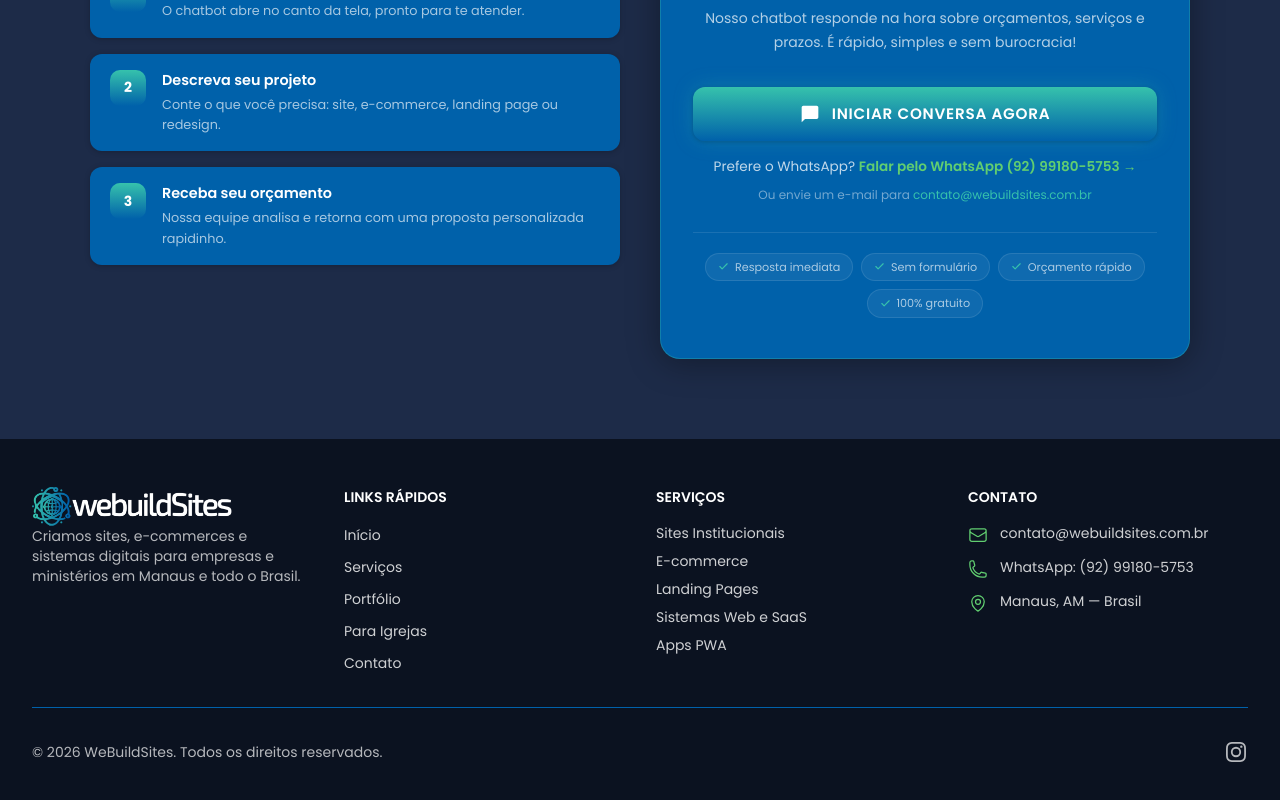
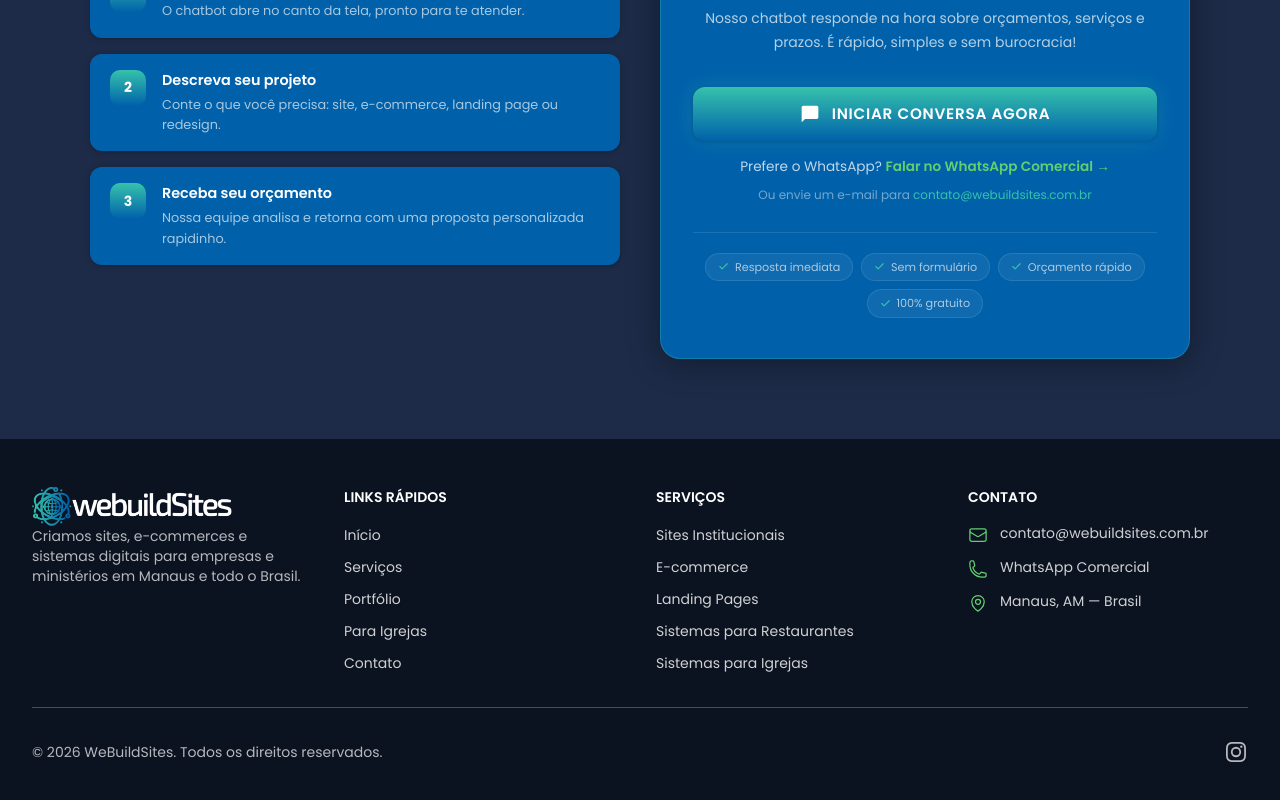
Before and after one commit to helenilsoon/webuildsites, a Next.js app: page / in a window 1280 px wide. Shown: the part 5659-6459 px from the top of the page. Built offline with nearby package versions, Linux system fonts and the light colour scheme; no server answers; the database is empty.

Commit message:
refactor(whatsapp): substituir links diretos de wa.me por componente protegido WhatsAppCTA

```diff
--- a/app/components/ContactForm.tsx
+++ b/app/components/ContactForm.tsx
@@ -1,4 +1,6 @@
-"use client";
+'use client';
+
+import { openWhatsApp } from "@/lib/whatsapp";
 
 const steps = [
   {
@@ -195,15 +197,13 @@ export default function ContatoSection() {
               {/* WhatsApp secundário */}
               <p style={{ fontSize: "0.85rem", color: "rgba(255,255,255,0.75)", marginBottom: "0.5rem" }}>
                 Prefere o WhatsApp?{" "}
-                <a
-                  href="https://wa.me/5592991805753?text=Ol%C3%A1!%20Vim%20pelo%20site%20e%20gostaria%20de%20um%20or%C3%A7amento."
-                  target="_blank"
-                  rel="noopener noreferrer"
-                  aria-label="Abrir conversa no WhatsApp (92) 99180-5753"
-                  style={{ color: "#61ce70", textDecoration: "none", fontWeight: 600 }}
+                <button
+                  type="button"
+                  onClick={() => openWhatsApp('Olá! Vim pelo site e gostaria de um orçamento.')}
+                  style={{ color: "#61ce70", textDecoration: "none", fontWeight: 600, background: "none", border: "none", cursor: "pointer", padding: 0 }}
                 >
-                  Falar pelo WhatsApp (92) 99180-5753 →
-                </a>
+                  Falar no WhatsApp Comercial →
+                </button>
               </p>
 
               <p style={{ fontSize: "0.75rem", color: "rgba(255,255,255,0.45)" }}>
--- a/app/components/Footer.tsx
+++ b/app/components/Footer.tsx
@@ -1,6 +1,9 @@
+'use client';
+
 import Link from 'next/link';
 import { EnvelopeIcon, MapPinIcon, PhoneIcon } from '@heroicons/react/24/outline';
 import Logo from './Logo';
+import { openWhatsApp } from '@/lib/whatsapp';
 
 export default function Footer() {
   return (
@@ -56,11 +59,31 @@ export default function Footer() {
               Serviços
             </h4>
             <ul className="space-y-2">
-              <li className="text-sm">Sites Institucionais</li>
-              <li className="text-sm">E-commerce</li>
-              <li className="text-sm">Landing Pages</li>
-              <li className="text-sm">Sistemas Web e SaaS</li>
-              <li className="text-sm">Apps PWA</li>
+              <li>
+                <Link href="/criacao-de-sites-manaus" className="text-sm hover:text-[#36c2ac] transition-colors">
+                  Sites Institucionais
+                </Link>
+              </li>
+              <li>
+                <Link href="/loja-virtual-ecommerce" className="text-sm hover:text-[#36c2ac] transition-colors">
+                  E-commerce
+                </Link>
+              </li>
+              <li>
+                <Link href="/landing-page-profissional" className="text-sm hover:text-[#36c2ac] transition-colors">
+                  Landing Pages
+                </Link>
+              </li>
+              <li>
+                <Link href="/sistema-para-restaurantes" className="text-sm hover:text-[#36c2ac] transition-colors">
+                  Sistemas para Restaurantes
+                </Link>
+              </li>
+              <li>
+                <Link href="/igrejas" className="text-sm hover:text-[#36c2ac] transition-colors">
+                  Sistemas para Igrejas
+                </Link>
+              </li>
             </ul>
           </div>
 
@@ -81,15 +104,13 @@ export default function Footer() {
               </li>
               <li className="flex items-start gap-3">
                 <PhoneIcon className="w-5 h-5 text-[#61ce70] flex-shrink-0 mt-0.5" />
-                <a
-                  href="https://wa.me/5592991805753?text=Ol%C3%A1!%20Vim%20pelo%20site%20e%20gostaria%20de%20um%20or%C3%A7amento."
-                  target="_blank"
-                  rel="noopener noreferrer"
-                  aria-label="Falar pelo WhatsApp (92) 99180-5753"
-                  className="text-sm hover:text-[#61ce70] transition-colors"
+                <button
+                  type="button"
+                  onClick={() => openWhatsApp('Olá! Vim pelo site e gostaria de um orçamento.')}
+                  className="text-sm hover:text-[#61ce70] transition-colors text-left bg-transparent border-0 p-0 cursor-pointer text-white/80"
                 >
-                  WhatsApp: (92) 99180-5753
-                </a>
+                  WhatsApp Comercial
+                </button>
               </li>
               <li className="flex items-start gap-3">
                 <MapPinIcon className="w-5 h-5 text-[#61ce70] flex-shrink-0 mt-0.5" />
--- a/app/criacao-de-sites-manaus/page.tsx
+++ b/app/criacao-de-sites-manaus/page.tsx
@@ -10,6 +10,7 @@ import {
 } from '@heroicons/react/24/outline';
 import Header from '../components/Header';
 import Footer from '../components/Footer';
+import WhatsAppCTA from '../components/WhatsAppCTA';
 
 export const metadata: Metadata = {
   title: 'Criação de Sites em Manaus | Estúdio Digital Especializado',
@@ -91,16 +92,14 @@ export default function CriacaoDeSitesManausPage() {
                 Transforme sua presença digital com sites ultra-rápidos, visual de alto impacto e assistente virtual de IA. Conquiste clientes em Manaus e todo o Brasil.
               </p>
               <div className="flex flex-col sm:flex-row gap-4 justify-center">
-                <a
-                  href="https://wa.me/5592991805753?text=Ol%C3%A1!%20Gostaria%20de%20um%20or%C3%A7amento%20para%20criar%20um%20site%20em%20Manaus."
-                  target="_blank"
-                  rel="noopener noreferrer"
-                  className="btn-primary inline-flex items-center justify-center gap-2 text-base py-3.5 px-8"
-                  aria-label="Falar pelo WhatsApp com consultor em Manaus"
+                <WhatsAppCTA
+                  message="Olá! Gostaria de um orçamento para criar um site em Manaus."
+                  className="btn-primary inline-flex items-center justify-center gap-2 text-base py-3.5 px-8 cursor-pointer"
+                  ariaLabel="Falar pelo WhatsApp com consultor em Manaus"
                 >
                   <ChatBubbleLeftRightIcon className="w-5 h-5" />
                   Solicitar Orçamento no WhatsApp
-                </a>
+                </WhatsAppCTA>
                 <Link
                   href="/#portfolio"
                   className="btn-outline inline-flex items-center justify-center gap-2 text-base py-3.5 px-8"
@@ -201,14 +200,13 @@ export default function CriacaoDeSitesManausPage() {
             <p className="text-lg text-white/80 max-w-2xl mx-auto mb-8">
               Fale diretamente com nossa equipe em Manaus e receba uma proposta em minutos.
             </p>
-            <a
-              href="https://wa.me/5592991805753?text=Ol%C3%A1!%20Vim%20pela%20p%C3%A1gina%20de%20Manaus%20e%20quero%20um%20or%C3%A7amento."
-              target="_blank"
-              rel="noopener noreferrer"
-              className="btn-primary inline-flex items-center gap-2 text-lg py-4 px-10"
+            <WhatsAppCTA
+              message="Olá! Vim pela página de Manaus e quero um orçamento."
+              className="btn-primary inline-flex items-center gap-2 text-lg py-4 px-10 cursor-pointer"
+              ariaLabel="Falar no WhatsApp comercial em Manaus"
             >
-              Falar no WhatsApp (92) 99180-5753
-            </a>
+              Falar no WhatsApp Comercial
+            </WhatsAppCTA>
           </div>
         </section>
 
--- a/app/igrejas/page.tsx
+++ b/app/igrejas/page.tsx
@@ -3,6 +3,7 @@ import Link from 'next/link';
 import { ArrowTopRightOnSquareIcon, CheckCircleIcon } from '@heroicons/react/24/outline';
 import Header from '../components/Header';
 import Footer from '../components/Footer';
+import WhatsAppCTA from '../components/WhatsAppCTA';
 
 export const metadata: Metadata = {
   title: 'Tecnologia para Igrejas e Ministérios | WeBuildSites',
@@ -85,15 +86,13 @@ export default function IgrejasPage() {
                 pastoral completo.
               </p>
               <div className="flex flex-col sm:flex-row gap-4 justify-center">
-                <a
-                  href="https://wa.me/5592991805753?text=Ol%C3%A1!%20Gostaria%20de%20saber%20mais%20sobre%20tecnologia%20para%20igrejas."
-                  target="_blank"
-                  rel="noopener noreferrer"
-                  className="btn-primary inline-flex items-center justify-center gap-2"
-                  aria-label="Falar pelo WhatsApp"
+                <WhatsAppCTA
+                  message="Olá! Gostaria de saber mais sobre tecnologia para igrejas."
+                  className="btn-primary inline-flex items-center justify-center gap-2 cursor-pointer"
+                  ariaLabel="Falar no WhatsApp comercial sobre igrejas"
                 >
-                  Falar pelo WhatsApp
-                </a>
+                  Falar no WhatsApp Comercial
+                </WhatsAppCTA>
                 <Link
                   href="#portfolio-igrejas"
                   className="btn-outline inline-flex items-center justify-center gap-2"
@@ -193,15 +192,13 @@ export default function IgrejasPage() {
                 Atendimento direto, sem burocracia. Conte o que sua igreja
                 precisa e montamos uma proposta.
               </p>
-              <a
-                href="https://wa.me/5592991805753?text=Ol%C3%A1!%20Gostaria%20de%20uma%20proposta%20de%20tecnologia%20para%20minha%20igreja."
-                target="_blank"
-                rel="noopener noreferrer"
-                className="btn-primary inline-flex items-center justify-center gap-2"
-                aria-label="Falar pelo WhatsApp para solicitar orçamento"
+              <WhatsAppCTA
+                message="Olá! Gostaria de uma proposta de tecnologia para minha igreja."
+                className="btn-primary inline-flex items-center justify-center gap-2 cursor-pointer"
+                ariaLabel="Falar no WhatsApp comercial para solicitar proposta para igreja"
               >
-                Falar pelo WhatsApp
-              </a>
+                Falar no WhatsApp Comercial
+              </WhatsAppCTA>
             </div>
           </div>
         </section>
--- a/app/landing-page-profissional/page.tsx
+++ b/app/landing-page-profissional/page.tsx
@@ -9,6 +9,7 @@ import {
 } from '@heroicons/react/24/outline';
 import Header from '../components/Header';
 import Footer from '../components/Footer';
+import WhatsAppCTA from '../components/WhatsAppCTA';
 
 export const metadata: Metadata = {
   title: 'Criação de Landing Page Profissional para Anúncios | WeBuildSites',
@@ -85,16 +86,14 @@ export default function LandingPageProfissionalPage() {
                 Pare de rasgar dinheiro com anúncios enviando tráfego para páginas lentas. Desenvolvemos landing pages ultra-rápidas e otimizadas para transformar cliques em leads e vendas.
               </p>
               <div className="flex flex-col sm:flex-row gap-4 justify-center">
-                <a
-                  href="https://wa.me/5592991805753?text=Ol%C3%A1!%20Preciso%20de%20uma%20Landing%20Page%20profissional%20para%20meus%20an%C3%BAncios."
-                  target="_blank"
-                  rel="noopener noreferrer"
-                  className="btn-primary inline-flex items-center justify-center gap-2 text-base py-3.5 px-8"
-                  aria-label="Solicitar Landing Page no WhatsApp"
+                <WhatsAppCTA
+                  message="Olá! Preciso de uma Landing Page profissional para meus anúncios."
+                  className="btn-primary inline-flex items-center justify-center gap-2 text-base py-3.5 px-8 cursor-pointer"
+                  ariaLabel="Solicitar Landing Page no WhatsApp"
                 >
                   <ChatBubbleLeftRightIcon className="w-5 h-5" />
                   Criar Minha Landing Page
-                </a>
+                </WhatsAppCTA>
                 <Link
                   href="/#portfolio"
                   className="btn-outline inline-flex items-center justify-center gap-2 text-base py-3.5 px-8"
@@ -191,14 +190,13 @@ export default function LandingPageProfissionalPage() {
             <p className="text-lg text-white/80 max-w-2xl mx-auto mb-8">
               Fale conosco agora no WhatsApp e receba uma proposta sob medida para sua campanha.
             </p>
-            <a
-              href="https://wa.me/5592991805753?text=Ol%C3%A1!%20Vim%20pela%20p%C3%A1gina%20de%20Landing%20Page%20e%20quero%20um%20or%C3%A7amento."
-              target="_blank"
-              rel="noopener noreferrer"
-              className="btn-primary inline-flex items-center gap-2 text-lg py-4 px-10"
+            <WhatsAppCTA
+              message="Olá! Vim pela página de Landing Page e quero um orçamento."
+              className="btn-primary inline-flex items-center gap-2 text-lg py-4 px-10 cursor-pointer"
+              ariaLabel="Falar no WhatsApp comercial sobre landing page"
             >
-              Falar no WhatsApp (92) 99180-5753
-            </a>
+              Falar no WhatsApp Comercial
+            </WhatsAppCTA>
           </div>
         </section>
 
--- a/app/loja-virtual-ecommerce/page.tsx
+++ b/app/loja-virtual-ecommerce/page.tsx
@@ -9,6 +9,7 @@ import {
 } from '@heroicons/react/24/outline';
 import Header from '../components/Header';
 import Footer from '../components/Footer';
+import WhatsAppCTA from '../components/WhatsAppCTA';
 
 export const metadata: Metadata = {
   title: 'Criação de Loja Virtual & E-commerce | WeBuildSites',
@@ -85,16 +86,14 @@ export default function LojaVirtualEcommercePage() {
                 Venda seus produtos 24 horas por dia com um e-commerce moderno, rápido e fácil de usar. Receba pagamentos via PIX e pedidos organizados no WhatsApp.
               </p>
               <div className="flex flex-col sm:flex-row gap-4 justify-center">
-                <a
-                  href="https://wa.me/5592991805753?text=Ol%C3%A1!%20Quero%20um%20or%C3%A7amento%20para%20criar%20minha%20Loja%20Virtual."
-                  target="_blank"
-                  rel="noopener noreferrer"
-                  className="btn-primary inline-flex items-center justify-center gap-2 text-base py-3.5 px-8"
-                  aria-label="Solicitar E-commerce no WhatsApp"
+                <WhatsAppCTA
+                  message="Olá! Quero um orçamento para criar minha Loja Virtual."
+                  className="btn-primary inline-flex items-center justify-center gap-2 text-base py-3.5 px-8 cursor-pointer"
+                  ariaLabel="Solicitar E-commerce no WhatsApp"
                 >
                   <ShoppingBagIcon className="w-5 h-5" />
                   Criar Minha Loja Virtual
-                </a>
+                </WhatsAppCTA>
                 <a
                   href="https://lenamimos.com.br"
                   target="_blank"
@@ -193,14 +192,13 @@ export default function LojaVirtualEcommercePage() {
             <p className="text-lg text-white/80 max-w-2xl mx-auto mb-8">
               Monte sua loja virtual e comece a vender sem pagar comissões por cada venda.
             </p>
-            <a
-              href="https://wa.me/5592991805753?text=Ol%C3%A1!%20Vim%20pela%20p%C3%A1gina%20de%20Loja%20Virtual%20e%20quero%20um%20or%C3%A7amento."
-              target="_blank"
-              rel="noopener noreferrer"
-              className="btn-primary inline-flex items-center gap-2 text-lg py-4 px-10"
+            <WhatsAppCTA
+              message="Olá! Vim pela página de Loja Virtual e quero um orçamento."
+              className="btn-primary inline-flex items-center gap-2 text-lg py-4 px-10 cursor-pointer"
+              ariaLabel="Falar no WhatsApp comercial sobre e-commerce"
             >
-              Falar no WhatsApp (92) 99180-5753
-            </a>
+              Falar no WhatsApp Comercial
+            </WhatsAppCTA>
           </div>
         </section>
 
--- a/app/sistema-para-restaurantes/page.tsx
+++ b/app/sistema-para-restaurantes/page.tsx
@@ -9,6 +9,7 @@ import {
 } from '@heroicons/react/24/outline';
 import Header from '../components/Header';
 import Footer from '../components/Footer';
+import WhatsAppCTA from '../components/WhatsAppCTA';
 
 export const metadata: Metadata = {
   title: 'Sistema de Pedidos e Cardápio Digital com PIX para Restaurantes | WeBuildSites',
@@ -85,16 +86,14 @@ export default function SistemaParaRestaurantesPage() {
                 Tenha sua própria plataforma de pedidos online para seu restaurante ou delivery. Atenda seus clientes com velocidade, receba no PIX e elimine comissões abusivas.
               </p>
               <div className="flex flex-col sm:flex-row gap-4 justify-center">
-                <a
-                  href="https://wa.me/5592991805753?text=Ol%C3%A1!%20Quero%20um%20or%C3%A7amento%20do%20Sistema%20de%20Pedidos%20para%20Restaurantes."
-                  target="_blank"
-                  rel="noopener noreferrer"
-                  className="btn-primary inline-flex items-center justify-center gap-2 text-base py-3.5 px-8"
-                  aria-label="Solicitar Sistema para Restaurante no WhatsApp"
+                <WhatsAppCTA
+                  message="Olá! Quero um orçamento do Sistema de Pedidos para Restaurantes."
+                  className="btn-primary inline-flex items-center justify-center gap-2 text-base py-3.5 px-8 cursor-pointer"
+                  ariaLabel="Solicitar Sistema para Restaurante no WhatsApp"
                 >
                   <BuildingStorefrontIcon className="w-5 h-5" />
                   Testar Demonstração no WhatsApp
-                </a>
+                </WhatsAppCTA>
                 <Link
                   href="/#portfolio"
                   className="btn-outline inline-flex items-center justify-center gap-2 text-base py-3.5 px-8"
@@ -191,14 +190,13 @@ export default function SistemaParaRestaurantesPage() {
             <p className="text-lg text-white/80 max-w-2xl mx-auto mb-8">
               Fale conosco pelo WhatsApp e veja como é simples transformar suas vendas online.
             </p>
-            <a
-              href="https://wa.me/5592991805753?text=Ol%C3%A1!%20Vim%20pela%20p%C3%A1gina%20de%20Restaurantes%20e%20quero%20um%20or%C3%A7amento."
-              target="_blank"
-              rel="noopener noreferrer"
-              className="btn-primary inline-flex items-center gap-2 text-lg py-4 px-10"
+            <WhatsAppCTA
+              message="Olá! Vim pela página de Restaurantes e quero um orçamento."
+              className="btn-primary inline-flex items-center gap-2 text-lg py-4 px-10 cursor-pointer"
+              ariaLabel="Falar no WhatsApp comercial sobre restaurantes"
             >
-              Falar no WhatsApp (92) 99180-5753
-            </a>
+              Falar no WhatsApp Comercial
+            </WhatsAppCTA>
           </div>
         </section>
 
```
